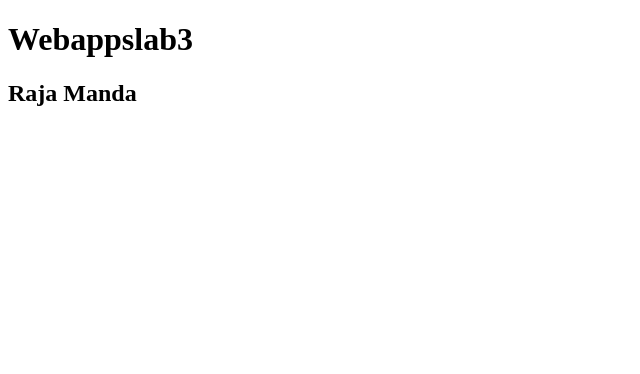
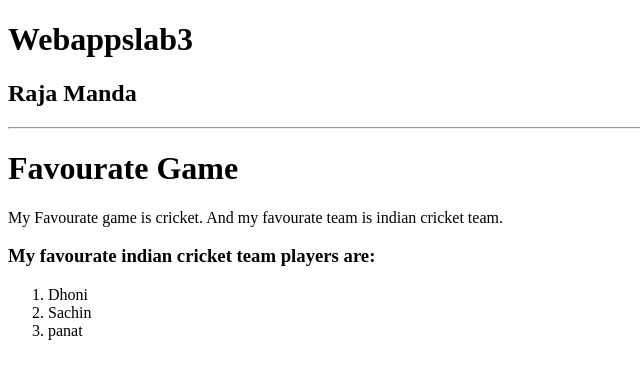
Before and after one commit to 44-563-Web-Apps-S23/44563-webapps-assignment-3-Raja784, a plain HTML site: page index.html in a window 1280 px wide. Shown: the whole page, without its empty margins (0-640 px from the left). Drawn offline with Linux system fonts and the light colour scheme.

Commit message:
Update index.html

```diff
--- a/index.html
+++ b/index.html
@@ -8,3 +8,14 @@
 
 </body>
 </html>
+<hr>
+<h1>Favourate Game</h1>
+<p>
+    My Favourate game is cricket. And my favourate team is indian cricket team.
+</p>
+<h3>My favourate indian cricket team players are: </h3>
+<ol>
+    <li>Dhoni</li>
+    <li>Sachin</li>
+    <li>panat</li>
+</ol>
```
